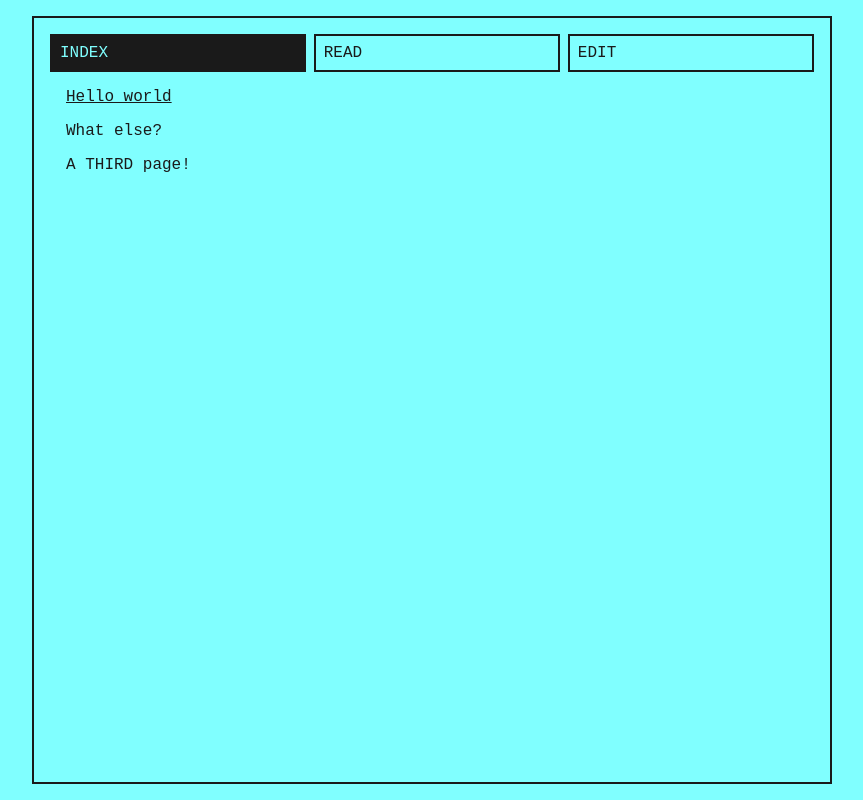
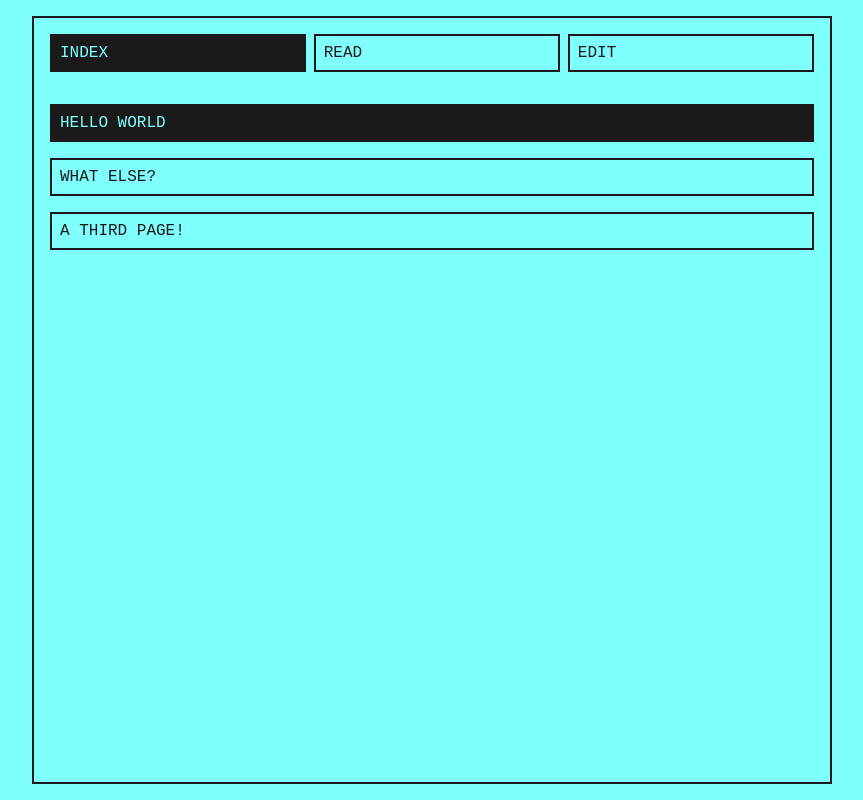
Before and after one commit to caleb-cox/vowell-john, a React (Vite) app: page / in a window 1280 px wide. Shown: the whole page, without its empty margins (208-1071 px from the left). Built offline with nearby package versions, Linux system fonts and the light colour scheme; a web font is replaced by a local one.

Commit message:
Build out EditView

```diff
--- a/index.html
+++ b/index.html
@@ -3,7 +3,10 @@
   <head>
     <meta charset="UTF-8" />
     <link rel="icon" type="image/svg+xml" href="/eye.svg" />
-    <meta name="viewport" content="width=device-width, initial-scale=1.0" />
+    <meta
+      name="viewport"
+      content="width=device-width, initial-scale=1.0, maximum-scale=1"
+    />
     <title>✧˖° VOWELL JOHN °˖✧</title>
   </head>
   <body>
--- a/src/components/App/App.css
+++ b/src/components/App/App.css
@@ -48,4 +48,5 @@ body {
   padding: 1rem;
   display: flex;
   flex-direction: column;
+  gap: 2rem;
 }
--- a/src/components/Button/Button.css
+++ b/src/components/Button/Button.css
@@ -6,8 +6,11 @@
   text-transform: uppercase;
 }
 
-.Button.active,
-.Button:hover {
+.Button.active {
   background-color: var(--color-black);
   color: var(--color-primary);
 }
+
+.Button:hover:not(.active) {
+  text-decoration: underline;
+}
--- a/src/components/EditView/EditView.css
+++ b/src/components/EditView/EditView.css
@@ -1,3 +1,17 @@
 .EditView {
   flex-grow: 1;
+  overflow-y: auto;
 }
+
+.EditView > * {
+  outline: none;
+}
+
+.EditView h1 {
+  font-size: 2rem;
+}
+
+.EditView p {
+  margin-top: 1rem;
+  white-space: pre-wrap;
+}
--- a/src/components/EditView/EditView.jsx
+++ b/src/components/EditView/EditView.jsx
@@ -1,9 +1,26 @@
+import { useAppContext } from "@/components/App";
 import "./EditView.css";
 
 const EditView = () => {
+  const { pages, currentPage, setPages } = useAppContext();
+
   return (
     <div className="EditView">
-      <h1>Edit View</h1>
+      <h1>{currentPage}</h1>
+      <p
+        contentEditable={true}
+        suppressContentEditableWarning={true}
+        onBlur={(event) => {
+          setPages((prevState) => {
+            return {
+              ...prevState,
+              [currentPage]: event.target.innerText,
+            };
+          });
+        }}
+      >
+        {pages[currentPage]}
+      </p>
     </div>
   );
 };
--- a/src/components/IndexView/IndexView.css
+++ b/src/components/IndexView/IndexView.css
@@ -3,13 +3,6 @@
   overflow-y: auto;
 }
 
-.IndexView .page {
-  margin: 1rem;
-  cursor: pointer;
-  user-select: none;
+.IndexView > * + * {
+  margin-top: 1rem;
 }
-
-.IndexView .page.active,
-.IndexView .page:hover {
-  text-decoration: underline;
-}
--- a/src/components/IndexView/IndexView.jsx
+++ b/src/components/IndexView/IndexView.jsx
@@ -1,4 +1,5 @@
 import { useAppContext } from "@/components/App";
+import Button from "@/components/Button";
 import "./IndexView.css";
 
 const IndexView = () => {
@@ -8,18 +9,18 @@ const IndexView = () => {
     <div className="IndexView">
       {Object.keys(pages).map((page) => {
         return (
-          <div
-            className={["page", page === currentPage ? "active" : null]
-              .join(" ")
-              .trim()}
+          <Button
             key={page}
+            active={page === currentPage}
             onClick={() => {
-              setCurrentPage(page);
-              setMode("read");
+              if (page !== currentPage) {
+                setCurrentPage(page);
+                setMode("read");
+              }
             }}
           >
             {page}
-          </div>
+          </Button>
         );
       })}
     </div>
--- a/src/components/ReadView/ReadView.css
+++ b/src/components/ReadView/ReadView.css
@@ -1,11 +1,15 @@
 .ReadView {
   flex-grow: 1;
   overflow-y: auto;
-  padding: 1rem;
 }
 
-.ReadView pre {
+.ReadView h1 {
+  font-size: 2rem;
+}
+
+.ReadView p {
   margin-top: 1rem;
+  white-space: pre-wrap;
 }
 
 .ReadView .clickable {
--- a/src/components/ReadView/ReadView.jsx
+++ b/src/components/ReadView/ReadView.jsx
@@ -8,11 +8,11 @@ const ReadView = () => {
   return (
     <div className="ReadView">
       <h1>{currentPage}</h1>
-      <pre>
+      <p>
         {reactStringReplace(pages[currentPage], /\[\[(.*?)]]/g, (match) => (
           <span className="clickable">{match}</span>
         ))}
-      </pre>
+      </p>
     </div>
   );
 };
```
